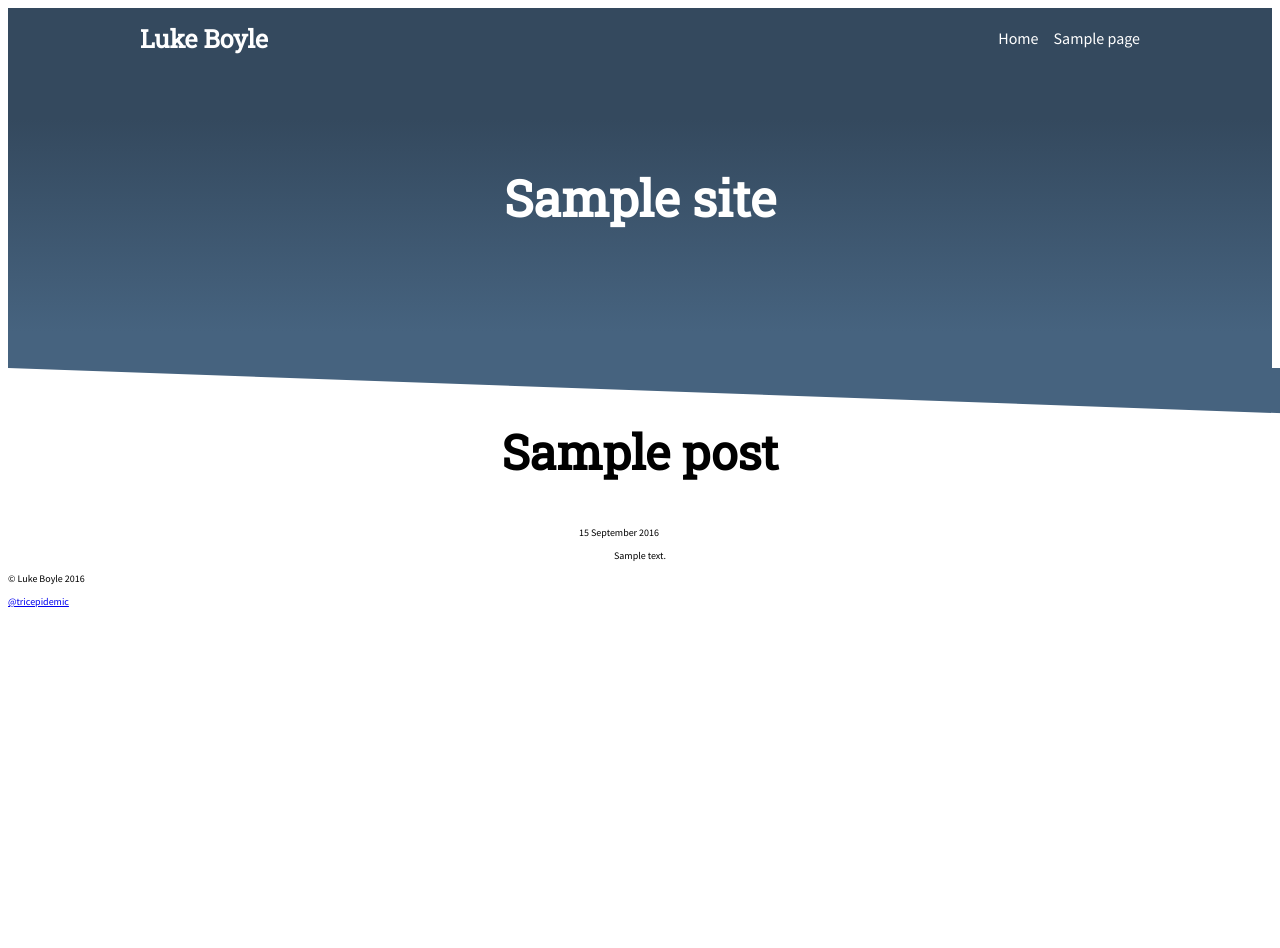
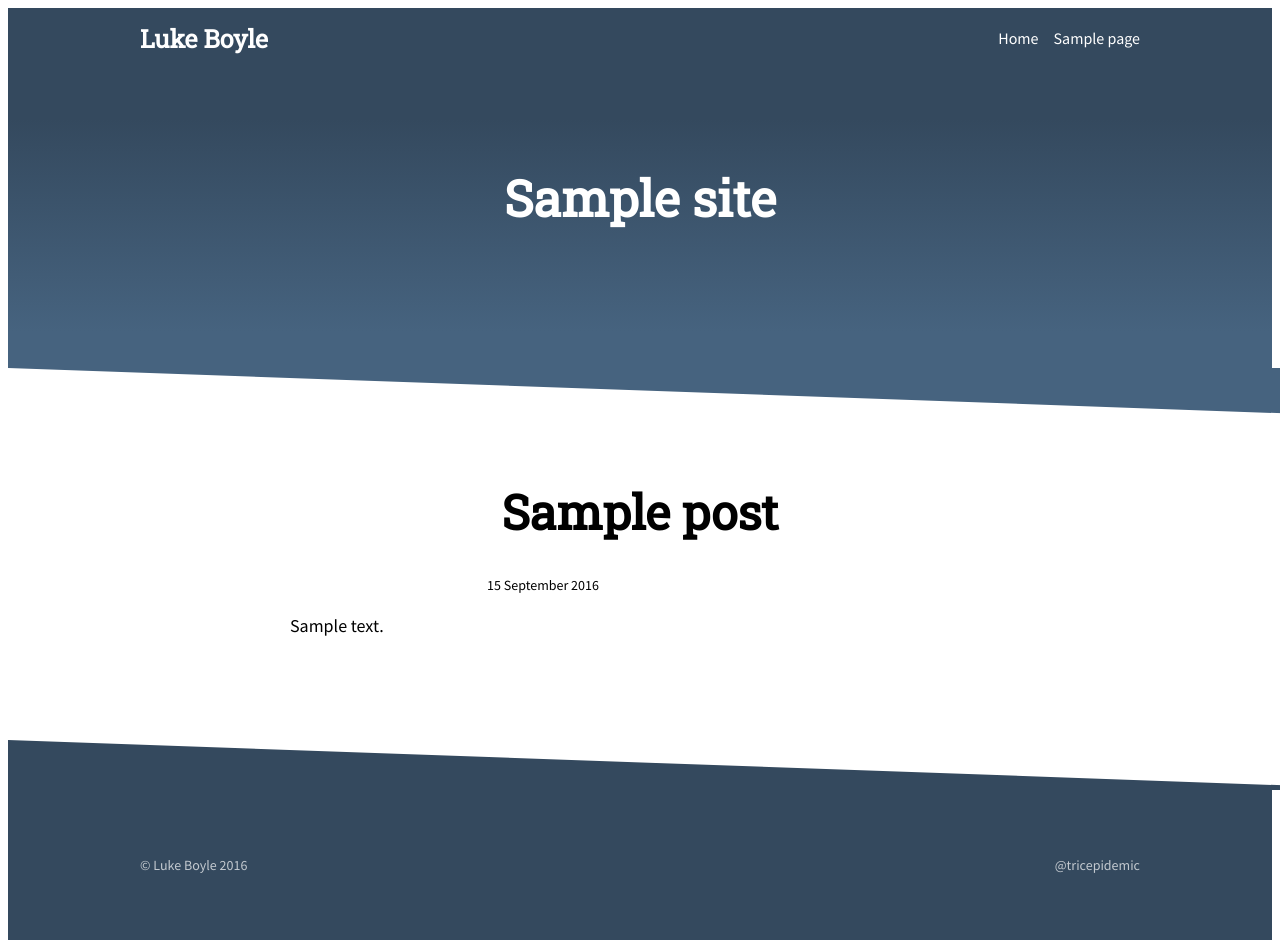
Before and after one commit to 3stacks/lukeboyle.com, a WordPress theme: template web/app/themes/lukeboyle/home.php in a window 1280 px wide; the page is wider, and only the part inside the window is pictured. Before the commit the page ends 607 px from the top of that part, so only its background shows below. Run offline with PHP 8.4 and a stand-in for WordPress, Linux system fonts and the light colour scheme; the site name, menu and one post (Sample post) are stand-ins, and other content is empty; style sheets or scripts are compiled from the project's sources; some libraries are stand-ins or nearby versions.

Commit message:
feat: latest styles

```diff
--- a/web/app/themes/lukeboyle/src/sass/components/_blog-post.scss
+++ b/web/app/themes/lukeboyle/src/sass/components/_blog-post.scss
@@ -1,5 +1,8 @@
 .blog-post {
 	text-align: center;
+	&:last-of-type {
+		padding-bottom: 60px;
+	}
 	&--title {
 		padding: 60px 0 0;
 		font-size: 4.8rem;
@@ -7,13 +10,20 @@
 		margin-top: 0;
 	}
 	&--meta {
+		font-size: 1.4rem;
+		display: flex;
+		justify-content: space-around;
+		align-items: center;
+		width: 50%;
+		margin: 2rem auto;
 		&--date {
 			display: inline-block;
 		}
-		&--categories,
-		&--tags {
+		&--categories {
 			list-style: none;
 			display: inline-block;
+			padding: 0;
+			margin: 0;
 			li {
 				display: inline-block;
 				padding: 0;
@@ -26,6 +36,27 @@
 	}
 	&--content {
 		max-width: 700px;
-		margin: 0 auto;
+		margin: 0 auto 2rem;
+		font-size: 1.8rem;
+		text-align: left;
+	}
+	&--tags {
+		font-size: 1.4rem;
+		list-style: none;
+		display: inline-block;
+		padding: 0;
+		margin: 0;
+		color: rgba(black, 0.7);
+		li {
+			display: inline-block;
+			padding: 0;
+			margin: 0;
+			&:not(:last-child) {
+				margin-right: 15px;
+			}
+			a {
+				color: rgba(black, 0.7);
+			}
+		}
 	}
 }
--- /dev/null
+++ b/web/app/themes/lukeboyle/src/sass/components/_footer.scss
@@ -0,0 +1,24 @@
+@import "../settings/colors";
+@import "../helpers/mixins";
+
+.footer {
+	background-color: $primary-color;
+	height: 150px;
+	@include top-triangle;
+	&--inner {
+		display: flex;
+		justify-content: space-between;
+		align-items: center;
+		height: 100%;
+		@extend .max-width-container;
+		font-size: 1.4rem;
+		&--copyright {
+			color: rgba(white, 0.7);
+		}
+		&--twitter {
+			a {
+				color: rgba(white, 0.7);
+			}
+		}
+	}
+}
--- a/web/app/themes/lukeboyle/src/sass/components/_site-header.scss
+++ b/web/app/themes/lukeboyle/src/sass/components/_site-header.scss
@@ -1,3 +1,5 @@
+@import "../settings/colors";
+
 .site-header {
 	background-color: $primary-color;
 	color: white;
--- a/web/app/themes/lukeboyle/src/sass/style.scss
+++ b/web/app/themes/lukeboyle/src/sass/style.scss
@@ -1,4 +1,8 @@
 @charset "UTF-8";
+
+html {
+	overflow-x: hidden;
+}
 
 // Vendor
 @import "vendor/normalize";
@@ -21,3 +25,35 @@
 @import "components/portfolio";
 @import "components/not-found-error";
 @import "components/blog-post";
+@import "components/footer";
+
+.site-main {
+	padding: 60px 0;
+}
+
+.disclaimer-block {
+	background: #FF851B;
+	color: white;
+	font-weight: bold;
+}
+
+pre {
+	padding: 16px;
+	overflow: auto;
+	font-size: 85%;
+	line-height: 1.45;
+	background-color: #f7f7f7;
+	border-radius: 3px;
+}
+
+a {
+	color: $primary-color;
+	transition: color 0.5s ease-out, border-color 0.25s ease-out;
+	text-decoration: none;
+	border-bottom: 1px solid $primary-color;
+	&:hover,
+	&:active {
+		border-bottom: 1px solid transparent;
+		color: $primary-gradient-light;
+	}
+}
```
